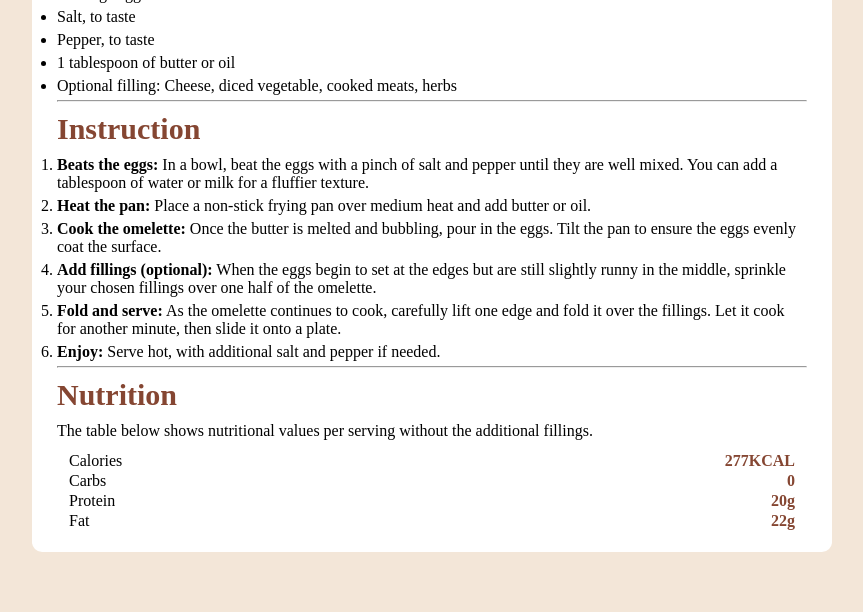
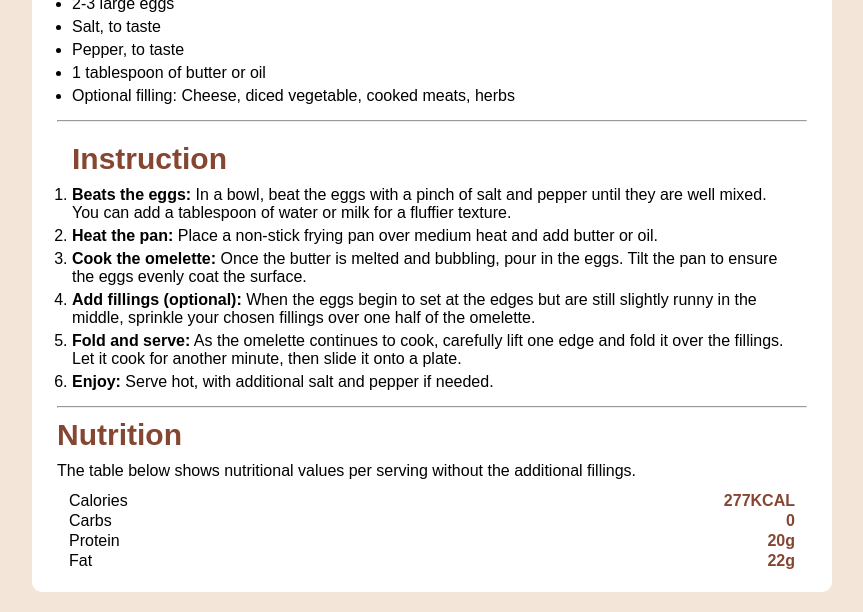
Before and after one commit to Ab-Tayyab/javascript-projects, a plain HTML site: page day 1/index.html in a window 1280 px wide. Shown: the part 727-1339 px from the top of the page, without its empty margins (208-1071 px from the left). Before the commit the page ends 1299 px from the top, so only its background shows below. Drawn offline with Linux system fonts and the light colour scheme.

Commit message:
task 1 complete

```diff
--- a/day 1/index.html
+++ b/day 1/index.html
@@ -35,7 +35,7 @@
                 </ul>
             </div>
             <hr />
-            <div>
+            <div class="instruction">
                 <h2>Instruction</h2>
                 <ol>
                     <li><span>Beats the eggs:</span> In a bowl, beat the eggs with a pinch of salt and pepper until they
--- a/day 1/style.css
+++ b/day 1/style.css
@@ -8,17 +8,17 @@ body {
     width: 100%;
     background-color: hsl(30, 54%, 90%);
     box-sizing: border-box;
-    padding: 20px 0px;
-    font-family: serif;
+    padding: 20px 10px;
+    font-family: sans-serif;
 }
 
 .main-container {
     max-width: 800px;
-    margin: auto;
     box-sizing: border-box;
     background-color: #ffffff;
     border-radius: 10px;
-    padding: 20px 0px;
+    padding: 20px 10px;
+    margin: auto;
 }
 
 .main-container>div, .main-container>div>div {
@@ -27,7 +27,7 @@ body {
 }
 
 .bg-img {
-    width: 100%;
+    max-width: 100%;
 }
 
 h1{
@@ -59,9 +59,12 @@ padding-bottom: 10px;
 
 
 .ingredient{
-    margin: 10px 0px;
+    padding: 10px 15px;
 }
 
+.instruction{
+    padding: 10px 15px;
+}
 li{
     font-size: 16px;
     padding-bottom: 5px;
```
